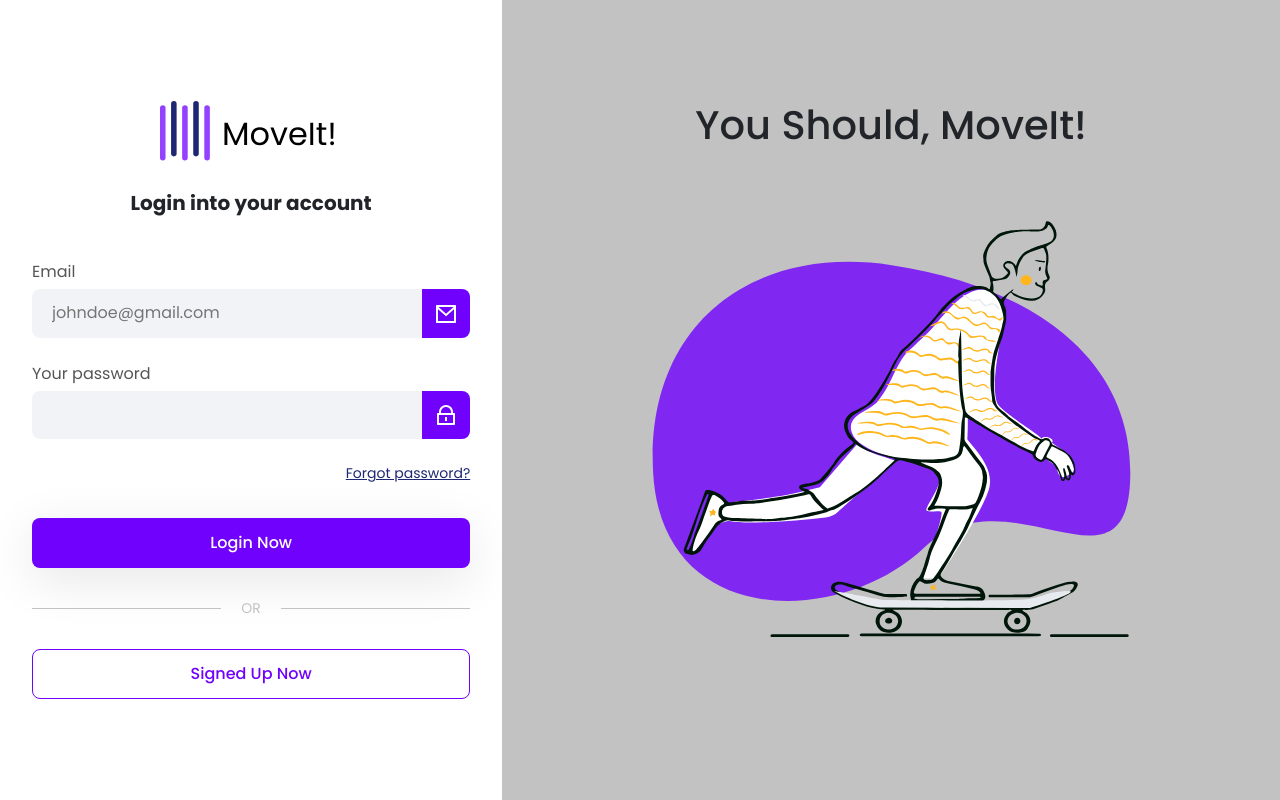
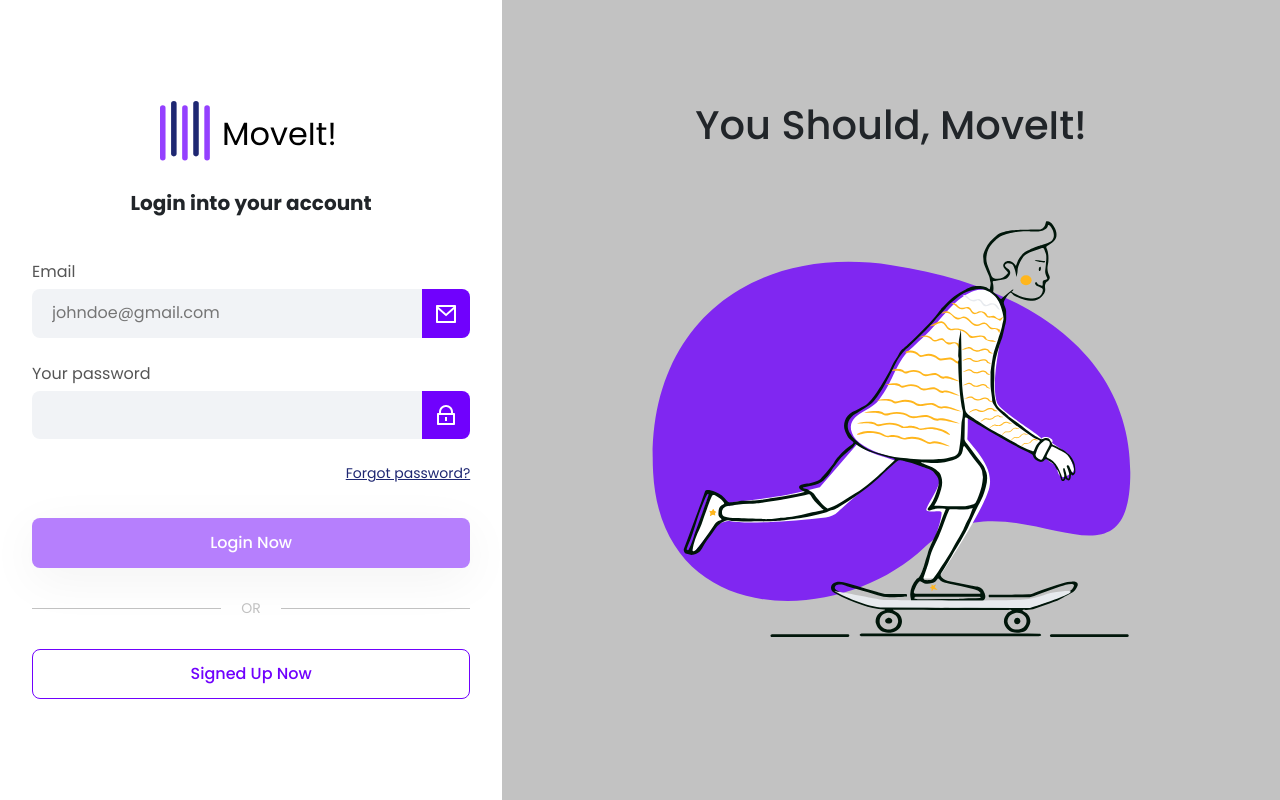
Before and after one commit to giovannaarrais/login-page, an Angular app: page /login in a window 1280 px wide. Built offline with nearby package versions, Linux system fonts and the light colour scheme.

Commit message:
:sparkles: feat: adicionar lógica para desabilitar botão primário no layout de login com base na validade do formulário

```diff
--- a/src/app/components/default-login-layout/default-login-layout.component.html
+++ b/src/app/components/default-login-layout/default-login-layout.component.html
@@ -7,7 +7,10 @@
         <ng-content></ng-content>
 
         <div class="btn-wrapper d-flex flex-column align-items-center justify-content-center w-100">
-            <button class="button-primary" (click)="submit()">{{primaryBtnText}}</button>
+            <button class="button-primary"
+            (click)="submit()"
+            [disabled]="disablePrimaryBtn"
+            >{{primaryBtnText}}</button>
 
             <div class="divider d-flex flex-row align-items-center justify-content-center">
                 <div></div>
--- a/src/app/components/default-login-layout/default-login-layout.component.scss
+++ b/src/app/components/default-login-layout/default-login-layout.component.scss
@@ -30,6 +30,10 @@ main{
                 background-color: transparent;
                 padding: 12px;
                 cursor: pointer;
+
+                &:disabled{
+                    opacity: .5;
+                }
 
                 &.button-primary{
                     background-color: $primary-color;
--- a/src/app/components/default-login-layout/default-login-layout.component.ts
+++ b/src/app/components/default-login-layout/default-login-layout.component.ts
@@ -11,6 +11,7 @@ export class DefaultLoginLayoutComponent {
     @Input() title: string = "";
     @Input() primaryBtnText: string = "";
     @Input() secondaryBtnText: string = "";
+    @Input() disablePrimaryBtn: boolean = true;
     @Output("submit") onSubmit = new EventEmitter();
     @Output("navigate") onNavigate = new EventEmitter();
 
--- a/src/app/page/login/login.component.html
+++ b/src/app/page/login/login.component.html
@@ -4,6 +4,7 @@
     secondaryBtnText="Signed Up Now"
     (submit)="submit()"
     (navigate)="navigate()"
+    [disablePrimaryBtn]="!loginForm.valid"
 >
     <form [formGroup]="loginForm">
         <app-primary-input
```
